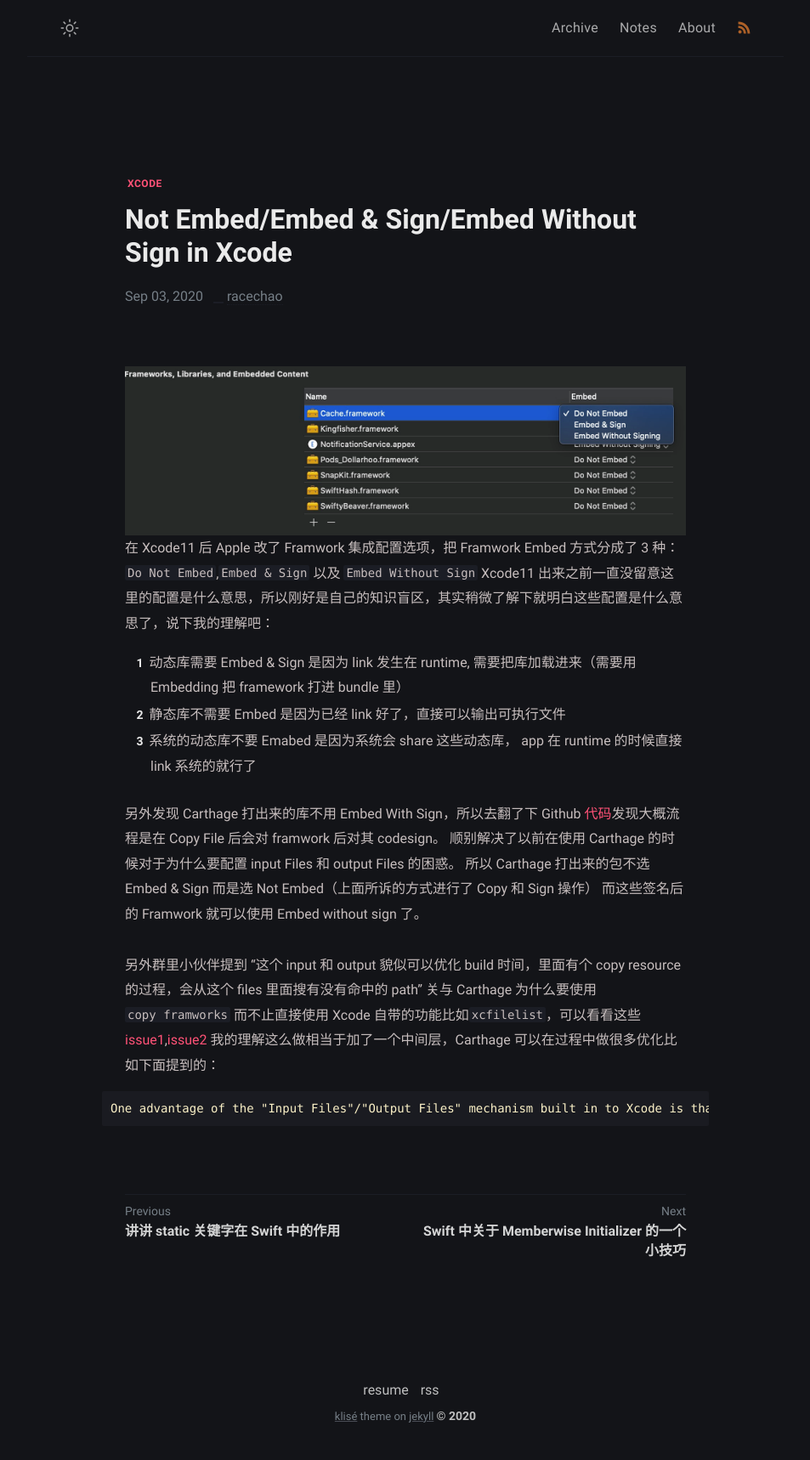
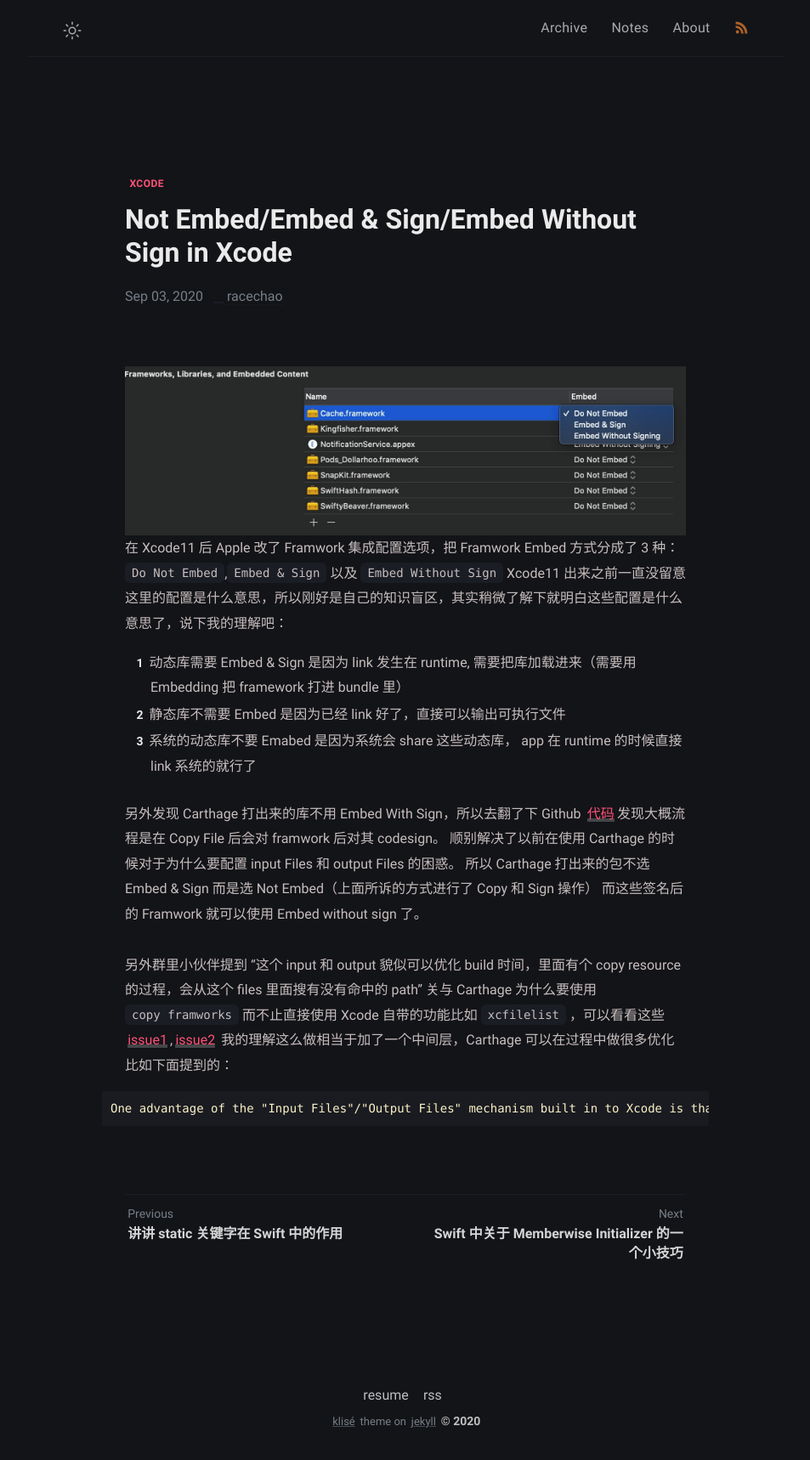
Before and after one commit to alfredcc/blog, a Jekyll site: the page built from _posts/2020-09-03-embed-framwork.md, in a window 1280 px wide. Shown: the whole page at 85% size, without its empty margins (163-1116 px from the left). Built offline with Jekyll 4.4.1, drawn with Linux system fonts in a browser that asks for light colours; comment, search, counter and statistics services are not loaded.

Commit message:
update theme color

````diff
--- a/_posts/2020-09-03-embed-framwork.md
+++ b/_posts/2020-09-03-embed-framwork.md
@@ -20,7 +20,7 @@
 而这些签名后的 Framwork 就可以使用 Embed without sign 了。
 
 另外群里小伙伴提到 “这个 input 和 output 貌似可以优化 build 时间，里面有个 copy resource 的过程，会从这个 files 里面搜有没有命中的 path”
-关与 Carthage 为什么要使用`copy framworks` 而不止直接使用 Xcode 自带的功能比如`xcfilelist`，可以看看这些 [issue1](https://github.com/Carthage/Carthage/issues/2605#issuecomment-427403929),[issue2](https://github.com/Carthage/Carthage/issues/2477)
+关与 Carthage 为什么要使用`copy framworks` 而不止直接使用 Xcode 自带的功能比如 `xcfilelist` ，可以看看这些 [issue1](https://github.com/Carthage/Carthage/issues/2605#issuecomment-427403929),[issue2](https://github.com/Carthage/Carthage/issues/2477)
 我的理解这么做相当于加了一个中间层，Carthage 可以在过程中做很多优化比如下面提到的：
 ```
 One advantage of the "Input Files"/"Output Files" mechanism built in to Xcode is that it will check timestamps of the input and output files and do nothing if the output file is already up-to-date. Ideally a tool that automatically sets the SCRIPT_INPUT_FILE_... and SCRIPT_OUTPUT_FILE_... environment variables could similarly check the timestamps and omit frameworks that are already up-to-date.
--- a/_sass/klise/_dark.scss
+++ b/_sass/klise/_dark.scss
@@ -89,15 +89,31 @@
 
   // Link
   a {
+    margin: 0.2em;
     color: inherit;
     text-decoration-color: $dark-smoke;
 
     &:hover {
       color: $dark-text-link-blue;
+      border-bottom: 2px solid $dark-text-link-blue;
     }
 
     &:focus {
       outline-color: rgba(255, 82, 119, 0.6);
+    }
+  }
+
+  p {
+    a {
+      // color: $text-base-color;
+      border-bottom: none;
+      box-shadow: inset 0 -4px 0 $text-base-color;
+      transition: background 150ms ease;
+      &:hover {
+        color: $dark-text-link-blue;
+        background: none;
+        border-bottom: 3px solid $text-base-color;
+      }
     }
   }
 
--- a/_sass/klise/_post.scss
+++ b/_sass/klise/_post.scss
@@ -101,6 +101,7 @@
 
     &:hover {
       color: $text-link-blue-active;
+      border-bottom: 2px solid $text-link-blue-active;
     }
 
     &:focus {
@@ -112,6 +113,18 @@
     margin: 0;
     padding-top: $spacing-full - 15;
     padding-bottom: $spacing-full - 15;
+    a {
+      color: $text-base-color;
+      border-bottom: 3px solid $href-color;
+      box-shadow: inset 0 -4px 0 $href-color;
+      transition: background 150ms ease;
+
+      &:hover {
+        color: $text-base-color;
+        background: $href-color;
+        border-bottom: 3px solid $href-color;
+      }
+    }
   }
 
   ul.task-list {
--- a/_sass/klise/_syntax.scss
+++ b/_sass/klise/_syntax.scss
@@ -11,11 +11,11 @@
   font-size: 14px;
 
   &.highlighter-rouge {
-    padding: 1px 3px;
+    padding: 0.25rem 0.5rem;
     position: relative;
     top: -1px;
-    background-color: #f6f6f6;
-    border-radius: 2px;
+    background-color: rgba(0, 0, 0, 0.05);
+    border-radius: 0.4em;
   }
 }
 
--- a/_sass/main.scss
+++ b/_sass/main.scss
@@ -22,6 +22,7 @@
 $smoke: #d2c7c7;
 $gray: #6b7886;
 $background: #eff0f0;
+$href-color: #CBF8DF;
 
 // Dark Colors
 $dark-text-base-color: #c7bebe;
````
Also changed, not shown: _posts/build-your-network/2020-06-27-build-your-network.md (+1 -1 lines).
